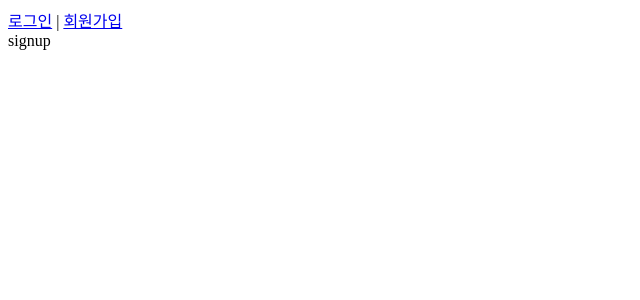
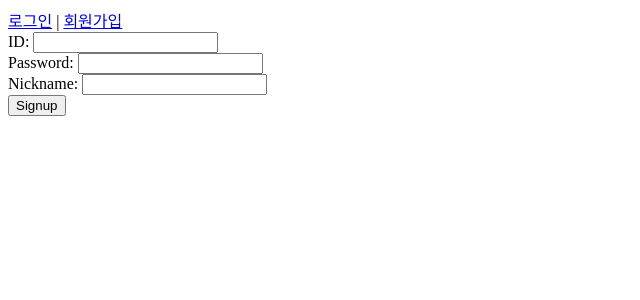
Before and after one commit to haguri-peng/vue-til, a Vue app: page /signup in a window 1280 px wide. Shown: the top 300 px of the page, without its empty margins (0-640 px from the left). Built offline with nearby package versions, Linux system fonts and the light colour scheme.

Commit message:
Signup page Markup

```diff
--- a/src/components/SignupForm.vue
+++ b/src/components/SignupForm.vue
@@ -1,9 +1,59 @@
 <template>
-  <div>signup</div>
+  <form @submit.prevent="submitForm">
+    <div>
+      <label for="username">ID: </label>
+      <input type="text" id="username" v-model="username" />
+    </div>
+    <div>
+      <label for="password">Password: </label>
+      <input type="text" id="password" v-model="password" />
+    </div>
+    <div>
+      <label for="nickname">Nickname: </label>
+      <input type="text" id="nickname" v-model="nickname" />
+    </div>
+    <button type="submit">Signup</button>
+    <p>{{ logMessage }}</p>
+  </form>
 </template>
 
 <script>
-export default {};
+import { registerUser } from '@/api/index';
+
+export default {
+  data() {
+    return {
+      // form
+      username: '',
+      password: '',
+      nickname: '',
+      // log
+      logMessage: '',
+    };
+  },
+  methods: {
+    async submitForm() {
+      //console.log('폼 제출!!');
+
+      const userData = {
+        username: this.username,
+        password: this.password,
+        nickname: this.nickname,
+      };
+
+      const { data } = await registerUser(userData);
+      console.log(data.username);
+
+      this.logMessage = `${data.username}님이 가입되었습니다.`;
+      this.initForm();
+    },
+    initForm() {
+      this.username = '';
+      this.password = '';
+      this.nickname = '';
+    },
+  },
+};
 </script>
 
 <style></style>
```
